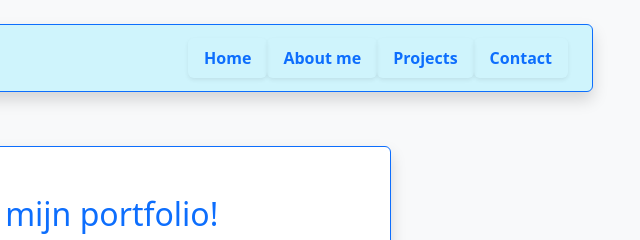
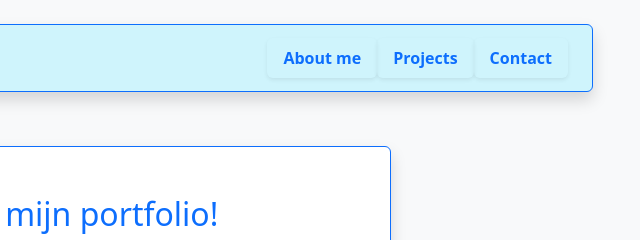
Before and after one commit to Nasreddine887/nasreddine887.github.io, a plain HTML site: page index.html in a window 1280 px wide. Shown: the top 240 px of the page, 617-1257 px from the left. Drawn offline with nearby package versions, Linux system fonts and the light colour scheme.

Commit message:
i corrected some mistakes

```diff
--- a/index.html
+++ b/index.html
@@ -18,9 +18,6 @@
         </div>
         <div class="col-12 col-md-8 d-flex justify-content-md-end justify-content-center mt-2 mt-md-0">
           <ul class="nav nav-pills">
-            <li class="nav-item">
-              <a class="nav-link text-primary fw-semibold shadow-sm" href="index.html">Home</a>
-            </li>
             <li class="nav-item">
               <a class="nav-link text-primary fw-semibold shadow-sm" href="about-me.html">About me</a>
             </li>
```
Also changed, not shown: contact.html (renamed from contacts.html).
